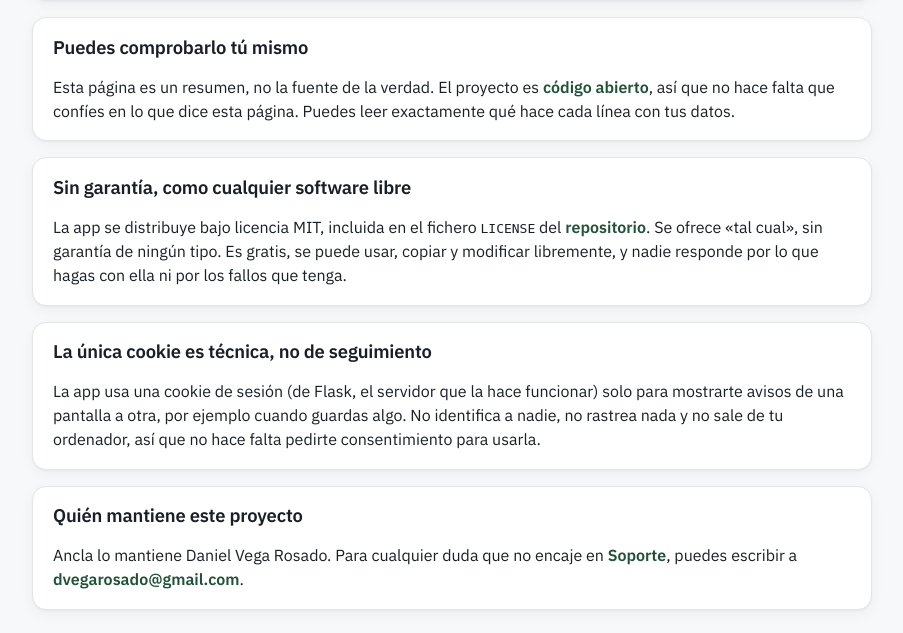
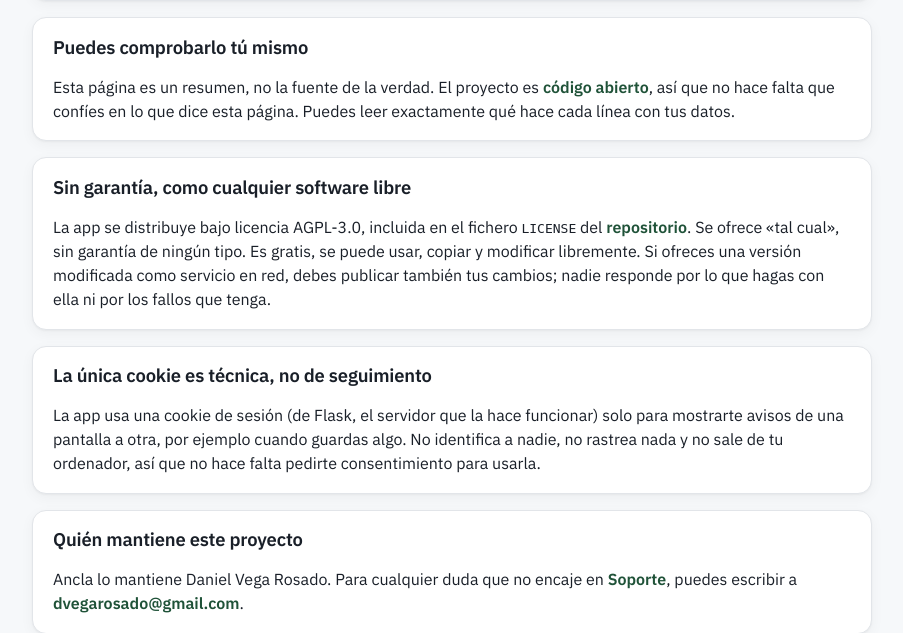
Before and after one commit to DanielVegaRosado/ancla, a Flask app: page /terminos in a window 1280 px wide. Shown: the part 774-1407 px from the top of the page, without its empty margins (188-1091 px from the left). Run offline with Flask 3, Linux system fonts and the light colour scheme; some libraries are stand-ins or nearby versions.

Commit message:
Switch from MIT to AGPL-3.0 and state the free-forever promise
Before a single external user exists: if someone runs a modified version
of Ancla as a network service, they must publish their changes too —
closes the gap MIT leaves open for someone to clone the code and compete
with it in secret without giving anything back.

README updated: an explicit promise (Ancla's core is and will always be
free, local and cloud-free; future paid features will be optional
add-ons, never a cutback on what's free today), plus several parts that
had gone stale — the walkthrough no longer points to Canva (the proposal
now exports as a filled .docx), code paths fixed to their real English
names, and the status table with the template-export row.

```diff
--- a/ancla/web/templates/terms.html
+++ b/ancla/web/templates/terms.html
@@ -41,8 +41,8 @@
   <section class="tarjeta">
     <h2>{{ _('Sin garantía, como cualquier software libre') }}</h2>
     <p>
-      {{ _('La app se distribuye bajo licencia MIT, incluida en el fichero') }} <code>LICENSE</code> {{ _('del') }}
-      <a href="{{ repository }}" target="_blank" rel="noopener">{{ _('repositorio') }}</a>. {{ _('Se ofrece «tal cual», sin garantía de ningún tipo. Es gratis, se puede usar, copiar y modificar libremente, y nadie responde por lo que hagas con ella ni por los fallos que tenga.') }}
+      {{ _('La app se distribuye bajo licencia AGPL-3.0, incluida en el fichero') }} <code>LICENSE</code> {{ _('del') }}
+      <a href="{{ repository }}" target="_blank" rel="noopener">{{ _('repositorio') }}</a>. {{ _('Se ofrece «tal cual», sin garantía de ningún tipo. Es gratis, se puede usar, copiar y modificar libremente. Si ofreces una versión modificada como servicio en red, debes publicar también tus cambios; nadie responde por lo que hagas con ella ni por los fallos que tenga.') }}
     </p>
   </section>
 
```
Also changed, not shown: README.md, 1 other file.
